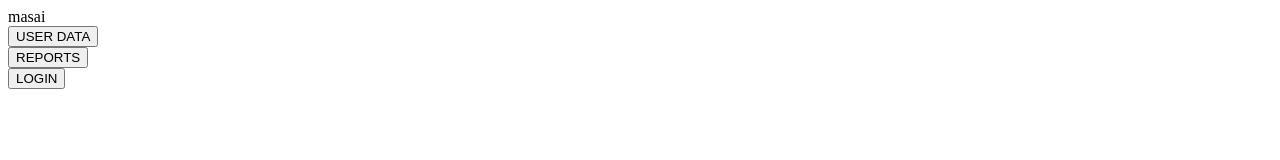
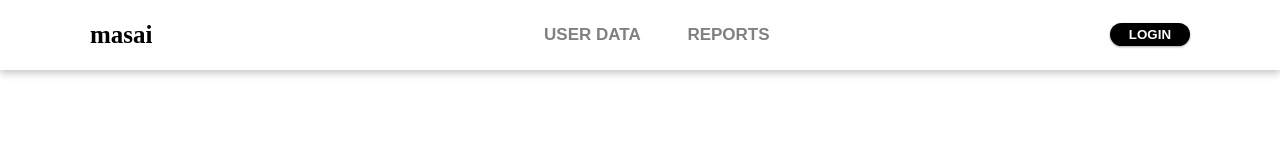
Before and after one commit to Bharani619/mock, a plain HTML site: page reports.html in a window 1280 px wide. Drawn offline with Linux system fonts and the light colour scheme.

Commit message:
navbar update

```diff
--- a/reports.html
+++ b/reports.html
@@ -5,6 +5,7 @@
     <meta http-equiv="X-UA-Compatible" content="IE=edge">
     <meta name="viewport" content="width=device-width, initial-scale=1.0">
     <title>Document</title>
+    <link rel="stylesheet" href="./styles/navbar.css">
 </head>
 <body>
     <div id="navbarContainer"></div>
```
